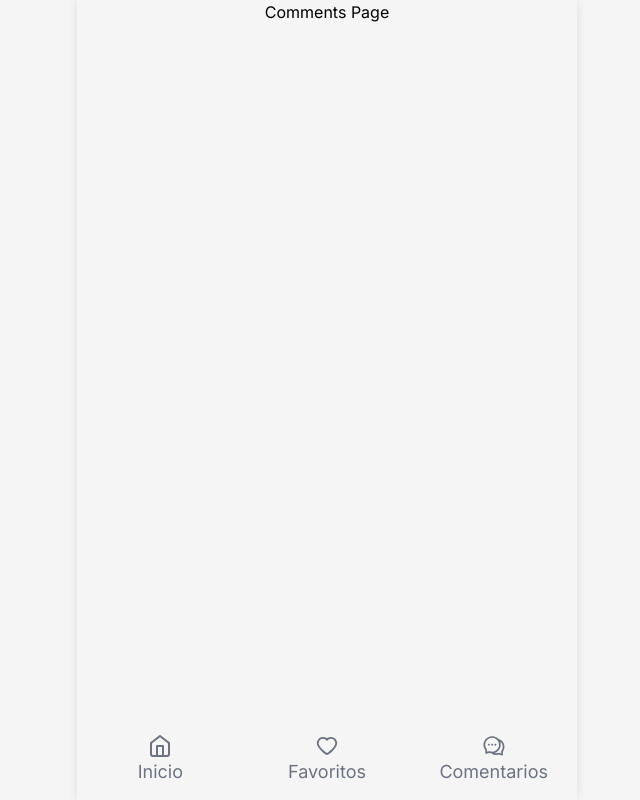
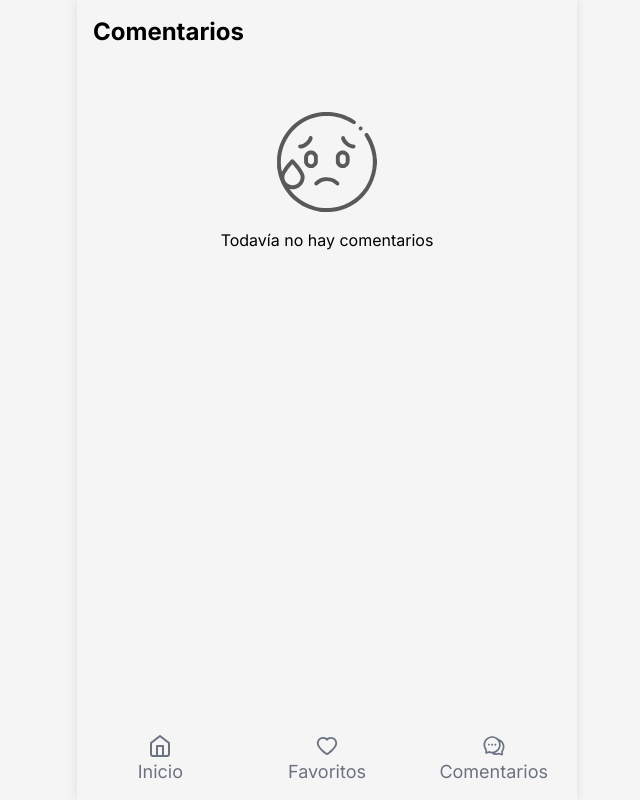
Before and after one commit to androettojuan/jobo-next-2, a Next.js app: page /comments in a window 1280 px wide. Shown: the whole page, without its empty margins (313-953 px from the left). Built offline with nearby package versions, Linux system fonts and the light colour scheme.

Commit message:
Update page titles and add NoResults component

```diff
--- a/src/app/comments/page.jsx
+++ b/src/app/comments/page.jsx
@@ -1,8 +1,11 @@
+import NoResults from "@/components/NoResults";
+import Title from "@/components/Title";
 
 const CommentsPage = () => {
     return (
         <div>
-            <h1>Comments Page</h1>
+            <Title size="2xl">Comentarios</Title>
+            <NoResults msg="Todavía no hay comentarios" />
         </div>
     );
 };
--- a/src/app/favorite/page.jsx
+++ b/src/app/favorite/page.jsx
@@ -4,7 +4,7 @@ import Title from "@/components/Title";
 const FavoritePage = () => {
     return (
         <div>
-            <Title size="lg">Favoritos</Title>
+            <Title size="2xl">Favoritos</Title>
             <NoResults msg="No tienes ningun profesional agregado a favoritos." />
         </div>
     );
--- a/src/components/Title.jsx
+++ b/src/components/Title.jsx
@@ -1,7 +1,7 @@
 import React from "react";
 
 const Title = ({ children, size }) => {
-  return <h1 className={`text-black-500 font-bold text-2xl text-start mt-4`}>{children}</h1>;
+  return <h1 className={`text-black-500 font-bold text-${size} text-start mt-4`}>{children}</h1>;
 };
 
 export default Title;
```
